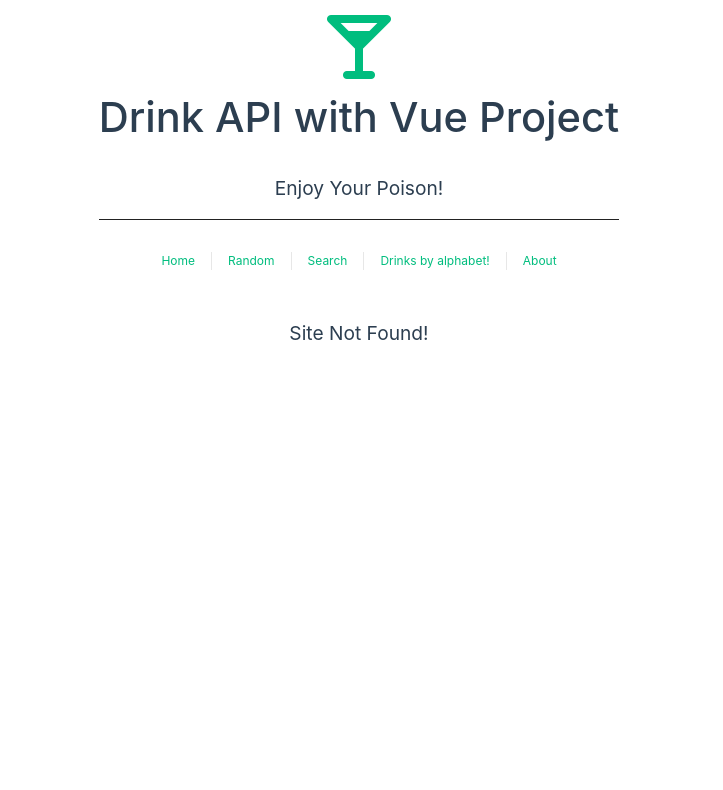
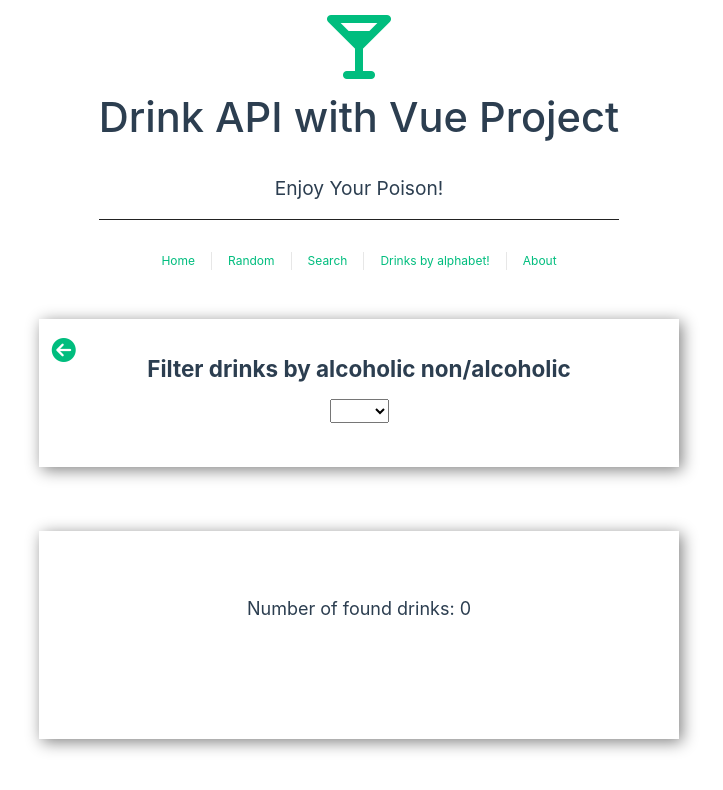
Before and after one commit to Ivet13/vue-drinkAPI, a Vue app in the folder drinkAPI/: page /filter in a window 1280 px wide. Before the commit this address had no page. Shown: the top 790 px of the page, without its empty margins (281-1004 px from the left). Built offline with nearby package versions, Linux system fonts and the light colour scheme.

Commit message:
filter view

```diff
--- a/drinkAPI/src/router/index.js
+++ b/drinkAPI/src/router/index.js
@@ -43,6 +43,11 @@ const routes = [
     component: () => import("../views/ListView.vue"),
   },
   {
+    path: "/filter",
+    name: "filter",
+    component: () => import("../views/FilterView.vue"),
+  },
+  {
     path: "/random",
     name: "random",
     component: () => import("../views/RandomItemView.vue"),
--- /dev/null
+++ b/drinkAPI/src/views/FilterView.vue
@@ -0,0 +1,184 @@
+<template>
+    <div>
+        <section  class="container">
+            <h1>Filter drinks by alcoholic non/alcoholic</h1>
+            <GoBack/>
+            <div class="search-bar">
+
+                <select name="input" @change="getData" v-model="input">
+                <optgroup label="Letters">
+                    <option value="A" selected>A</option>
+                    <option value="B">B</option>
+                    <option value="C">C</option>
+                    <option value="D">D</option>
+                    <option value="E">E</option>
+                    <option value="F">F</option>
+                    <option value="G">G</option>
+                    <option value="H">H</option>
+                    <option value="I">I</option>
+                    <option value="K">K</option>
+                    <option value="L">L</option>
+                    <option value="M">M</option>
+                    <option value="N">N</option>
+                    <option value="O">O</option>
+                    <option value="P">P</option>
+                    <option value="Q">Q</option>
+                    <option value="R">R</option>
+                    <option value="S">S</option>
+                    <option value="T">T</option>
+                    <option value="U">U</option>
+                    <option value="V">V</option>
+                    <option value="W">W</option>
+                    <option value="X">X</option>
+                    <option value="Y">Y</option>
+                    <option value="Z">Z</option>
+                </optgroup>
+                <optgroup label="Numbers">
+                    <option value="1">1</option>
+                    <option value="2">2</option>
+                    <option value="3">3</option>
+                    <option value="4">4</option>
+                    <option value="5">5</option>
+                    <option value="6">6</option>
+                    <option value="7">7</option>
+                    <option value="8">8</option>
+                    <option value="9">9</option>
+                </optgroup>
+
+                </select>
+            </div>
+        </section>
+
+        <section v-if="items != null" class="results-container container">
+            <p>Number of found drinks: {{ items.length }}</p>
+            <ul>
+        <router-link
+        v-for="item in items"
+        :key="item.idDrink"
+        :to="{name: 'item', params:{id:item.idDrink,slug:item.strDrink.replace(/\s+/g, '_')}}"
+        class="">
+
+          <li>{{ item.strDrink }}</li>
+
+        </router-link></ul>
+
+
+    </section>
+    <p v-else class="results-none-display"> No results!</p>
+
+    </div>
+</template>
+
+<script>
+import GoBack from '@/components/GoBack.vue';
+export default {
+    data() {
+        return {
+            items: [],
+            input: '',
+        }
+    },
+    components: { GoBack },
+    props: {
+        id: { type: Number, required: true },
+    },
+    methods: {
+        async getData() {
+            //e.preventDefault()
+            const response = await fetch(`https://www.thecocktaildb.com/api/json/v1/1/search.php?f=${this.input}`)
+                .then(async response => {
+                    const data = await response.json();
+
+                    // check for error response
+                    if (!response.ok) {
+                        console.log('items response error')
+                        // get error message from body or default to response status
+                        const error = (data && data.message) || response.status;
+                        return Promise.reject(error);
+                    }
+                    console.log('item found')
+                    console.log(data)
+                    this.items = data.drinks;
+
+                })
+                .catch(error => {
+                    this.errorMessage = error;
+                    this.items = [];
+                    console.error('There was an error!', error);
+                });
+
+        }
+    },
+    computed: {
+        itemId() {
+            return parseInt(this$route.params.id)
+        },
+    },
+
+}
+</script>
+
+<style>
+.search-bar{
+    width: 100%;
+    /* height: 2rem; */
+    margin-top: 2%;
+    margin-bottom: 2%;
+    position: relative;
+}
+.search-bar input{
+    min-width: 50%;
+    font-size: 1.5em;
+    font-stretch: expanded;
+    text-align: center;
+    letter-spacing: 2px;
+    border: 2px solid var(--vt-c-indigo);
+    background-image: url(../assets/search.svg);
+    background-position: 2px 4px;
+    background-repeat: no-repeat;
+}
+input[type=search]:focus {
+    background-color: var(--vt-c-text-dark-2);
+}
+.search-bar-tooltip{
+    visibility: hidden;
+    display: inline-block;
+    z-index: 1;
+    position: absolute;
+    background-color: var(--vt-c-black-soft);
+    color: var(--vt-c-white-soft);
+    border-radius: 9px;
+    width: 20%;
+    top: 100%;
+    margin-left: -5px;
+    left: 50%;
+    padding:0.3rem;
+}
+.search-bar:hover .search-bar-tooltip{
+    visibility: visible;
+    position: absolute;
+    z-index:1;
+}
+.results-container{
+    display: flex;
+    justify-content: center;
+    padding:5%;
+    flex-direction: column;
+    align-items: center;
+    font-size:larger;
+}
+
+.results-container > ul{
+  list-style: none;
+  text-align: left;
+  padding: 5%;
+}
+.results-none-display{
+    text-align: center;
+}
+select{
+    font-size: large;
+    text-align: center;
+}
+
+</style>
```
